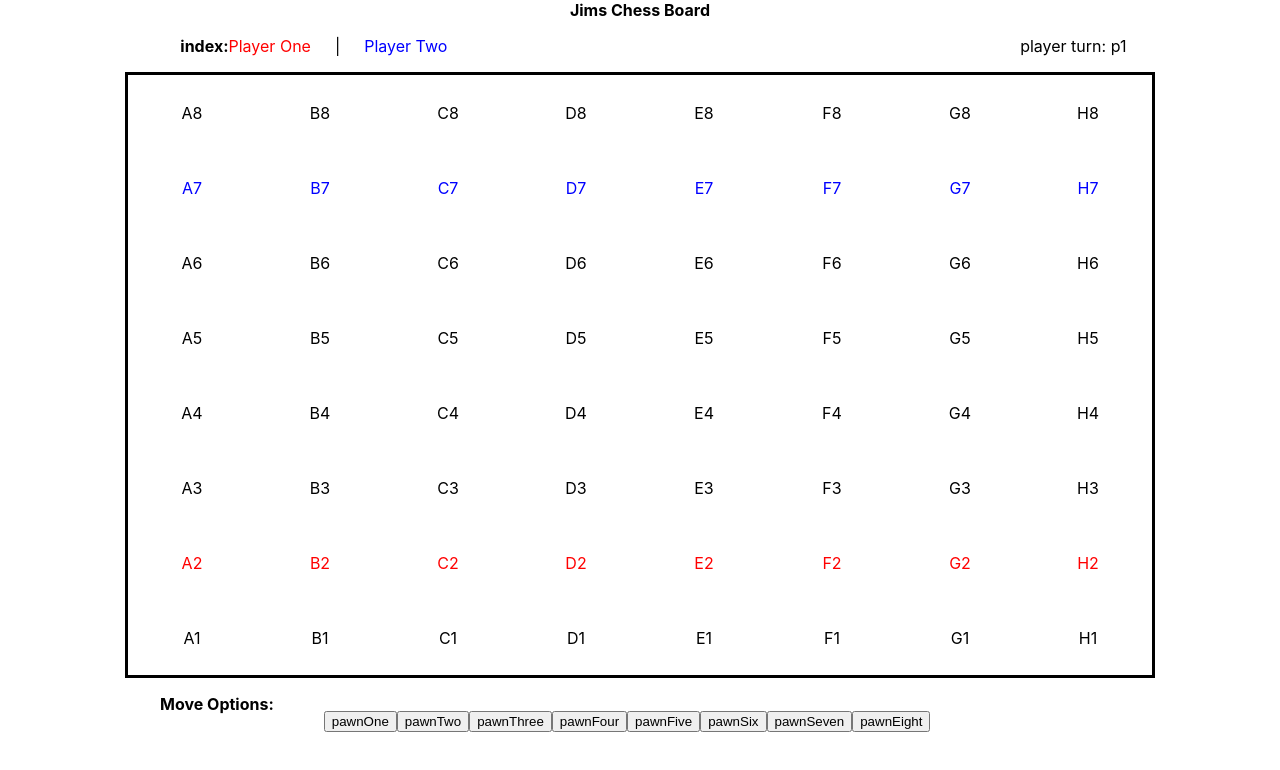
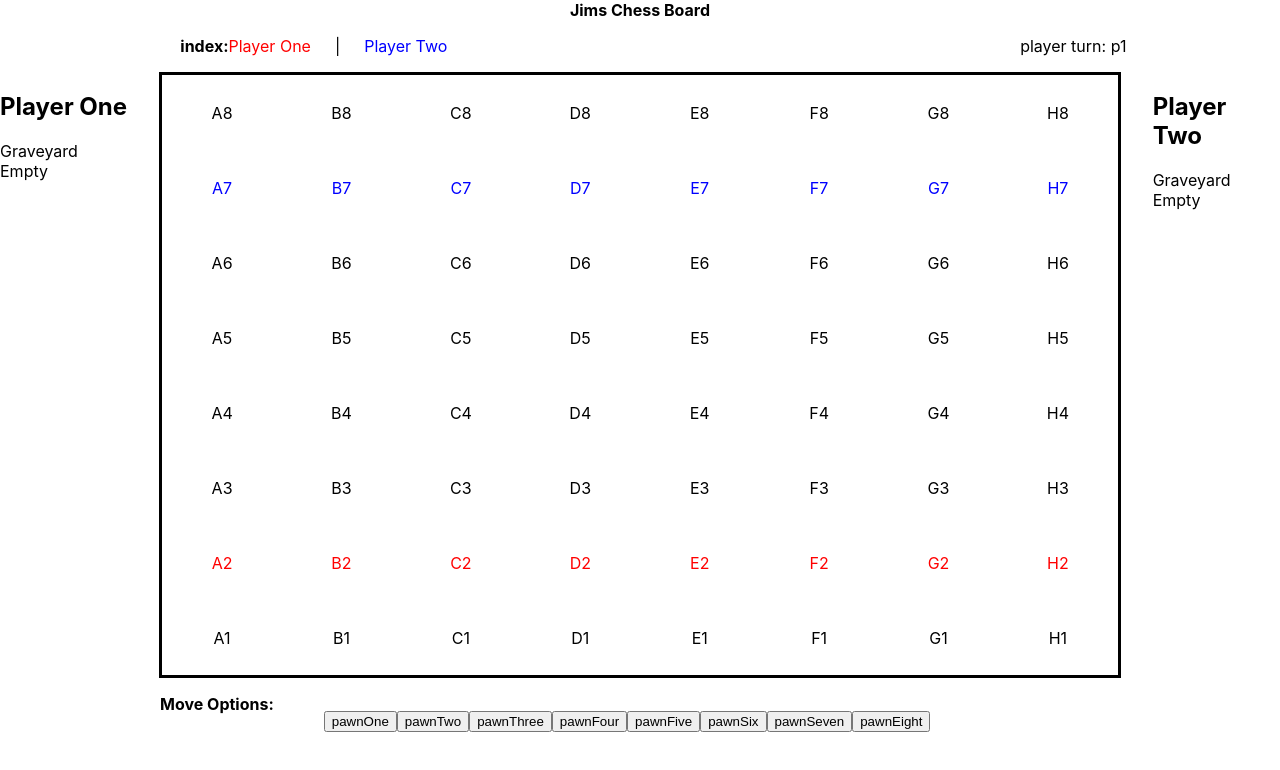
Before and after one commit to jjwebdev1865/typescriptGames, a React (Create React App) app in the folder chess/: page / in a window 1280 px wide. Shown: the top 770 px of the page. Built offline with nearby package versions, Linux system fonts and the light colour scheme.

Commit message:
graveyard setup

```diff
--- a/chess/src/App.tsx
+++ b/chess/src/App.tsx
@@ -3,10 +3,11 @@ import { ChessBoard } from './components/chessBoard';
 import { GameContext } from './context/game.context';
 import { PlayersContext } from './context/players.context';
 import { MovesTile } from './components/movesTile';
+import { Graveyard } from './components/graveyard';
 
 function App() {
   const { playerTurn } = useContext(GameContext)
-  const { playerOne, loading} = useContext(PlayersContext)
+  const { playerOne, playerTwo, loading} = useContext(PlayersContext)
 
   if (loading) {
     return <div>Loading</div>
@@ -27,8 +28,10 @@ function App() {
         </div>
       </div>
 
-      <div style={{ width: '100%', display: 'flex', justifyContent: 'center'}}>
+      <div style={{ width: '100%', display: 'flex', justifyContent: 'center', gap: '2.5%'}}>
+        <Graveyard player={playerOne} />
         <ChessBoard />
+        <Graveyard player={playerTwo} />
       </div>
         <div style={{ display: 'flex', paddingLeft: '12.5%', alignContent: 'center'}}>
           <div>
--- a/chess/src/components/chessBoard.tsx
+++ b/chess/src/components/chessBoard.tsx
@@ -10,7 +10,7 @@ export const ChessBoard = () => {
   }
 
   return (
-    <div data-testid='chest-board-container' style={{ border: '3px solid black', width: '80%'}}>
+    <div data-testid='chest-board-container' style={{ border: '3px solid black', width: '75%'}}>
       <ChessBoardFiles number={8} playerTwo={playerTwo} playerOne={playerOne} />
       <ChessBoardFiles number={7} playerTwo={playerTwo} playerOne={playerOne} />
       <ChessBoardFiles number={6} playerTwo={playerTwo} playerOne={playerOne} />
--- /dev/null
+++ b/chess/src/components/graveyard.tsx
@@ -0,0 +1,26 @@
+import React from "react";
+import { Player } from "../types/models";
+
+interface GraveyardProps {
+  player: Player
+  width?: string
+}
+
+export const Graveyard = ({player, width = '10%'}: GraveyardProps) => {
+  const { playerName, graveyard } = player
+  return (
+    <div style={{ width }}>
+      <h2>{playerName}</h2>
+      {graveyard.length > 0 ? (
+        <ul>
+          {graveyard.map(piece => (
+            <li key={`graveyard-piece-${piece}`}>{piece}</li>
+          ))}
+        </ul>
+      ) : (
+        <p>Graveyard Empty</p>
+      )}
+
+    </div>
+  )
+}
--- a/chess/src/context/players.context.tsx
+++ b/chess/src/context/players.context.tsx
@@ -66,6 +66,7 @@ export const PlayersProvider = ({ children }: PlayersProviderProps) => {
     setPlayerOne({
       playerName : 'Player One',
       shortName: 'p1',
+      graveyard: [],
       pieces: {
         pawnOne: {
           name: 'Pawn',
@@ -105,6 +106,7 @@ export const PlayersProvider = ({ children }: PlayersProviderProps) => {
     setPlayerTwo({
       playerName : 'Player Two',
       shortName: 'p2',
+      graveyard: [],
       pieces: {
         pawnOne: {
           name: 'Pawn',
--- a/chess/src/types/models.ts
+++ b/chess/src/types/models.ts
@@ -2,6 +2,7 @@ export type Player = {
     playerName: string
     shortName: 'p1' | 'p2'
     pieces: Pieces
+    graveyard: string[]
 }
 
 export type Pieces = {
```
